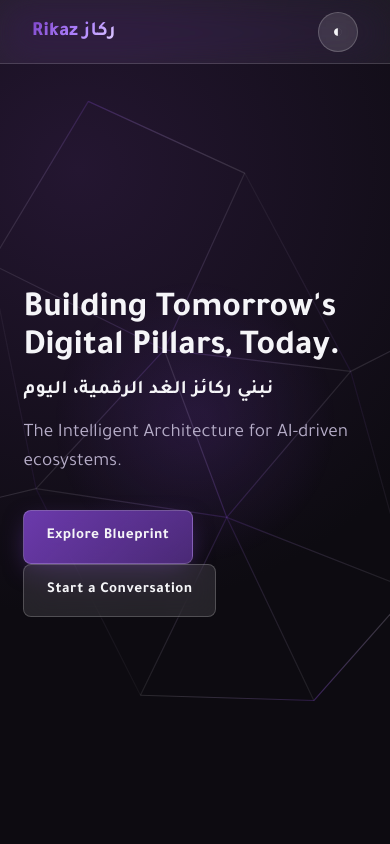
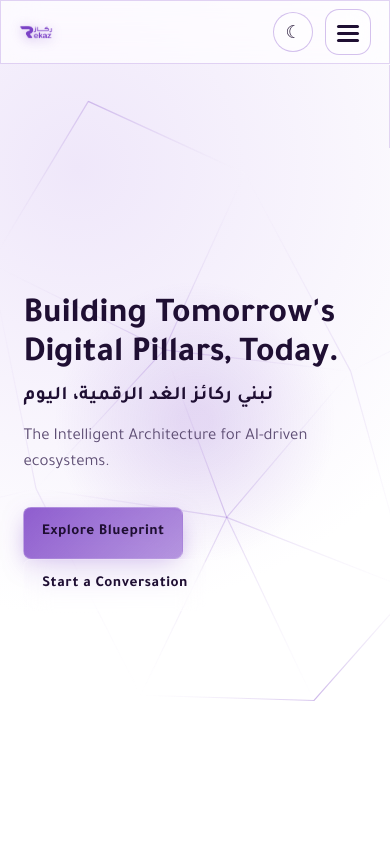
Before and after one commit to RekazCode/website, a plain HTML site: page index.html in a window 390 px wide. Both pictures are taken after a click on the button "Switch to light theme". Shown: the top 844 px of the page. Drawn offline with Linux system fonts and the light colour scheme.

Commit message:
new update responsive and light mode

```diff
--- a/assets/css/styles.css
+++ b/assets/css/styles.css
@@ -1,12 +1,21 @@
-/* Rikaz - Intelligent Architecture Theme */
+/* Rekaz - Intelligent Architecture Theme */
 :root {
+  /* Core palette */
   --color-primary: #7b42c6;
   --color-primary-rgb: 123,66,198;
+
+  /* Default (dark) theme */
   --color-bg: #0d0b11;
   --color-bg-alt: #16131d;
   --color-surface: rgba(255,255,255,0.08);
   --color-text: #f5f5f8;
   --color-text-dim: #b6adc8;
+  --border-color: rgba(255,255,255,0.15);
+  --border-color-strong: rgba(255,255,255,0.2);
+  --app-bg-gradient: radial-gradient(circle at 20% 20%,#241631,#0d0b11 60%);
+  --project-bg: linear-gradient(135deg,#22152f,#15101d);
+
+  /* Shared */
   --blur-strength: 18px;
   --radius-sm: 8px;
   --radius: 16px;
@@ -15,10 +24,17 @@
   --transition: 0.55s cubic-bezier(.23,1,.32,1);
 }
 
-.dark {
-  --color-bg: #06050a;
-  --color-bg-alt: #100e15;
-  --color-surface: rgba(255,255,255,0.06);
+/* Light theme overrides */
+.light {
+  --color-bg: #f6f5fb;
+  --color-bg-alt: #ffffff;
+  --color-surface: rgba(255,255,255,0.65);
+  --color-text: #1f0f33;
+  --color-text-dim: #5d4d73;
+  --border-color: rgba(123,66,198,0.22);
+  --border-color-strong: rgba(123,66,198,0.32);
+  --app-bg-gradient: radial-gradient(circle at 20% 20%, #efe7fa, #ffffff 60%);
+  --project-bg: linear-gradient(135deg,#f4eefb,#e7ddf7);
 }
 
 * { box-sizing: border-box; }
@@ -26,11 +42,12 @@ html { scroll-behavior: smooth; }
 body {
   margin: 0;
   font-family: 'Tajawal', system-ui, sans-serif;
-  background: radial-gradient(circle at 20% 20%,#241631,#0d0b11 60%) fixed;
+  background: var(--app-bg-gradient) fixed;
   color: var(--color-text);
   line-height: 1.5;
   -webkit-font-smoothing: antialiased;
   overflow-x: hidden;
+  transition: background 0.8s ease, color .6s ease;
 }
 
 .arabic { font-weight: 600; letter-spacing: .5px; }
@@ -42,13 +59,25 @@ body {
   backdrop-filter: blur(var(--blur-strength)) saturate(160%);
   -webkit-backdrop-filter: blur(var(--blur-strength)) saturate(160%);
   background: linear-gradient(120deg,rgba(255,255,255,0.12),rgba(255,255,255,0.04));
-  border-bottom: 1px solid rgba(255,255,255,0.15);
+  border-bottom: 1px solid var(--border-color);
 }
-.logo { font-weight: 800; font-size: 1.25rem; background: var(--gradient-primary); -webkit-background-clip: text; color: transparent; }
-.main-nav a { color: var(--color-text); text-decoration: none; margin: 0 1rem; font-weight: 500; position: relative; }
+.logo { font-weight: 800; font-size: 1.25rem; background: var(--gradient-primary); -webkit-background-clip: text; background-clip: text; color: transparent; }
+.logo img.brand-logo { display: block; height: 40px; width: auto; filter: drop-shadow(0 2px 6px rgba(var(--color-primary-rgb),0.45)); transition: transform .6s ease, filter .6s ease; }
+.logo img.brand-logo:hover { transform: scale(1.04) rotate(-1deg); }
+.main-nav { display: flex; align-items: center; gap: .5rem; }
+.main-nav a { color: var(--color-text); text-decoration: none; margin: 0 .75rem; font-weight: 500; position: relative; padding: .4rem .2rem; }
 .main-nav a::after { content: ''; position: absolute; left: 0; bottom: -6px; width: 0; height: 2px; background: var(--gradient-primary); transition: width .4s ease; border-radius: 2px; }
 .main-nav a:hover::after, .main-nav a:focus-visible::after { width: 100%; }
-.theme-toggle { background: rgba(255,255,255,0.1); border: 1px solid rgba(255,255,255,0.2); color: var(--color-text); width: 40px; height: 40px; border-radius: 50%; cursor: pointer; font-size: 1.1rem; display: grid; place-items: center; backdrop-filter: blur(var(--blur-strength)); transition: var(--transition); }
+.header-actions { display: flex; align-items: center; gap: .75rem; }
+.theme-toggle { background: rgba(255,255,255,0.1); border: 1px solid var(--border-color-strong); color: var(--color-text); width: 40px; height: 40px; border-radius: 50%; cursor: pointer; font-size: 1.1rem; display: grid; place-items: center; backdrop-filter: blur(var(--blur-strength)); transition: var(--transition); }
+.nav-toggle { display: none; position: relative; width: 46px; height: 46px; border-radius: 14px; background: rgba(255,255,255,0.08); border: 1px solid var(--border-color-strong); cursor: pointer; overflow: hidden; backdrop-filter: blur(var(--blur-strength)); transition: var(--transition); }
+.nav-toggle .bar { position: absolute; left: 11px; right: 11px; height: 2.8px; background: var(--color-text); border-radius: 4px; transition: transform .55s var(--transition), top .55s var(--transition), opacity .4s ease; }
+.nav-toggle .bar:nth-child(1){ top: 15px; }
+.nav-toggle .bar:nth-child(2){ top: 22px; }
+.nav-toggle .bar:nth-child(3){ top: 29px; }
+.nav-toggle[aria-expanded="true"] .bar:nth-child(1){ top: 22px; transform: rotate(45deg); }
+.nav-toggle[aria-expanded="true"] .bar:nth-child(2){ opacity: 0; }
+.nav-toggle[aria-expanded="true"] .bar:nth-child(3){ top: 22px; transform: rotate(-45deg); }
 .theme-toggle:hover { background: rgba(123,66,198,0.3); box-shadow: 0 0 0 4px rgba(123,66,198,0.25); }
 
 .hero { position: relative; min-height: 100vh; display: flex; align-items: center; padding: 0 clamp(1rem,6vw,7rem); }
@@ -66,13 +95,13 @@ body {
 .btn:hover, .btn:focus-visible { box-shadow: 0 0 0 4px rgba(var(--color-primary-rgb),0.35), 0 8px 32px -4px rgba(var(--color-primary-rgb),0.6); transform: translateY(-3px); }
 .btn:active { transform: translateY(0); }
 
-.section { padding: clamp(4rem,12vh,8rem) clamp(1rem,6vw,6rem); position: relative; }
+.section { padding: clamp(3.5rem,10vh,7.5rem) clamp(1rem,5.5vw,5.5rem); position: relative; }
 .section-head { max-width: 860px; margin: 0 auto 3.5rem; text-align: center; }
 .section-head h2 { font-size: clamp(2rem,4vw,3rem); margin: 0 0 .75rem; letter-spacing: .5px; }
 .section-head p { color: var(--color-text-dim); margin: 0; }
 
-.service-grid { display: grid; gap: 2rem; grid-template-columns: repeat(auto-fit,minmax(240px,1fr)); }
-.service-card { padding: 1.75rem 1.5rem 1.9rem; border-radius: var(--radius); position: relative; overflow: hidden; border: 1px solid rgba(255,255,255,0.15); animation: floatCard 9s ease-in-out infinite; }
+.service-grid { display: grid; gap: 2rem; grid-template-columns: repeat(auto-fit,minmax(min(100%,260px),1fr)); }
+.service-card { padding: 1.75rem 1.5rem 1.9rem; border-radius: var(--radius); position: relative; overflow: hidden; border: 1px solid var(--border-color); animation: floatCard 9s ease-in-out infinite; }
 .service-card::before { content: ''; position: absolute; inset: 0; background: radial-gradient(circle at 30% 20%, rgba(var(--color-primary-rgb),0.35), transparent 60%); opacity: 0; transition: opacity .8s ease; }
 .service-card:hover::before { opacity: 1; }
 .service-card h3 { margin: 1rem 0 .75rem; font-size: 1.25rem; }
@@ -85,13 +114,13 @@ body {
 @keyframes floatCard { 0%,100% { transform: translateY(0); } 50% { transform: translateY(-8px); } }
 
 .showcase { background: radial-gradient(circle at 80% 20%, rgba(var(--color-primary-rgb),0.25), transparent 60%); }
-.projects-grid { display: grid; gap: 2rem; grid-template-columns: repeat(auto-fit,minmax(280px,1fr)); }
-.project { position: relative; border-radius: var(--radius); overflow: hidden; cursor: pointer; aspect-ratio: 4/3; display: flex; align-items: flex-end; padding: 1rem; background: linear-gradient(135deg,#22152f,#15101d); border: 1px solid rgba(255,255,255,0.12); isolation: isolate; }
+.projects-grid { display: grid; gap: 1.75rem; grid-template-columns: repeat(auto-fit,minmax(min(100%,280px),1fr)); }
+.project { position: relative; border-radius: var(--radius); overflow: hidden; cursor: pointer; aspect-ratio: 4/3; display: flex; align-items: flex-end; padding: 1rem; background: var(--project-bg); border: 1px solid var(--border-color); isolation: isolate; }
 .project::before { content: ''; position: absolute; inset: 0; background: linear-gradient(160deg, rgba(var(--color-primary-rgb),0.7), transparent 60%); opacity: 0; transition: opacity .6s ease; z-index: 0; }
 .project:hover::before { opacity: .9; }
 .project h3 { margin: 0; font-size: 1.1rem; z-index: 1; }
 
-.contact-form { max-width: 760px; margin: 0 auto; padding: 2.5rem 2rem; border-radius: calc(var(--radius) + 4px); border: 1px solid rgba(255,255,255,0.15); }
+.contact-form { max-width: 760px; margin: 0 auto; padding: 2.5rem 2rem; border-radius: calc(var(--radius) + 4px); border: 1px solid var(--border-color); }
 .form-row { display: flex; gap: 1.5rem; flex-wrap: wrap; }
 .field { flex: 1 1 240px; display: flex; flex-direction: column; margin-bottom: 1.25rem; }
 label { font-size: .85rem; text-transform: uppercase; letter-spacing: .7px; font-weight: 600; margin-bottom: .4rem; }
@@ -105,12 +134,21 @@ input:focus, textarea:focus { outline: none; border-color: var(--color-primary);
 .modal { position: fixed; inset: 0; display: flex; align-items: center; justify-content: center; opacity: 0; pointer-events: none; transition: opacity .5s ease; z-index: 2000; }
 .modal.show { opacity: 1; pointer-events: auto; }
 .modal-backdrop { position: absolute; inset: 0; background: rgba(10,6,18,0.75); backdrop-filter: blur(12px); }
-.modal-dialog { position: relative; width: min(880px,92%); padding: 2.2rem 2rem 2.4rem; border-radius: calc(var(--radius) + 6px); border: 1px solid rgba(255,255,255,0.18); max-height: 80vh; overflow-y: auto; }
-.modal-close { position: absolute; top: .6rem; right: .6rem; background: rgba(255,255,255,0.1); border: 1px solid rgba(255,255,255,0.2); color: var(--color-text); width: 38px; height: 38px; border-radius: 50%; font-size: 1.2rem; cursor: pointer; transition: var(--transition); }
+.modal-dialog { position: relative; width: min(880px,92%); padding: 2.2rem 2rem 2.4rem; border-radius: calc(var(--radius) + 6px); border: 1px solid var(--border-color-strong); max-height: 80vh; overflow-y: auto; }
+.modal-close { position: absolute; top: .6rem; right: .6rem; background: rgba(255,255,255,0.1); border: 1px solid var(--border-color-strong); color: var(--color-text); width: 38px; height: 38px; border-radius: 50%; font-size: 1.2rem; cursor: pointer; transition: var(--transition); }
 .modal-close:hover { background: rgba(var(--color-primary-rgb),0.4); }
 
 /* Glass utility */
-.glass { background: var(--color-surface); backdrop-filter: blur(var(--blur-strength)) saturate(180%); -webkit-backdrop-filter: blur(var(--blur-strength)) saturate(180%); }
+.glass { background: var(--color-surface); backdrop-filter: blur(var(--blur-strength)) saturate(180%); -webkit-backdrop-filter: blur(var(--blur-strength)) saturate(180%); border: 1px solid var(--border-color); }
+
+/* Light theme specific tweaks */
+.light .project::before { background: linear-gradient(160deg, rgba(var(--color-primary-rgb),0.3), transparent 60%); }
+.light .service-card::before { background: radial-gradient(circle at 30% 20%, rgba(var(--color-primary-rgb),0.55), transparent 60%); }
+.light .site-footer { color: var(--color-text-dim); }
+
+/* Improve contrast in light */
+.light input, .light textarea { background: rgba(255,255,255,0.9); color: var(--color-text); border-color: var(--border-color); }
+.light input:focus, .light textarea:focus { background: rgba(255,255,255,1); }
 
 /* Scroll animations */
 [data-animate] { opacity: 0; transform: translateY(40px); transition: opacity .9s ease, transform 1.2s var(--transition); }
@@ -122,8 +160,27 @@ input:focus, textarea:focus { outline: none; border-color: var(--color-primary);
   [data-animate] { opacity: 1 !important; transform: none !important; }
 }
 
-@media (max-width: 780px) {
-  .main-nav { display: none; }
+/* Medium breakpoint adjustments */
+@media (max-width: 1100px) {
+  .hero h1 { font-size: clamp(2.3rem,5.6vw,3.6rem); }
+}
+
+/* Mobile navigation */
+@media (max-width: 860px) {
+  .nav-toggle { display: block; }
+  .main-nav { position: fixed; top: 64px; right: 0; bottom: 0; width: min(280px,75%); background: rgba(20,14,30,0.82); backdrop-filter: blur(calc(var(--blur-strength)*1.1)); -webkit-backdrop-filter: blur(calc(var(--blur-strength)*1.1)); flex-direction: column; align-items: flex-start; padding: 2.2rem 1.75rem 3rem; gap: .25rem; transform: translateX(100%); transition: transform .75s var(--transition); border-left: 1px solid var(--border-color); }
+  .light .main-nav { background: rgba(255,255,255,0.78); }
+  .main-nav a { margin: 0; font-size: 1.05rem; width: 100%; padding: .75rem 0; }
+  .main-nav.show { transform: translateX(0); }
+  body.menu-open { overflow: hidden; }
   .hero { padding-top: 4rem; }
-  .hero h1 { font-size: clamp(2.2rem,8vw,3.4rem); }
 }
+
+/* Small screens */
+@media (max-width: 560px) {
+  .hero h1 { font-size: clamp(2rem,9vw,3.1rem); }
+  .lead { font-size: 1.05rem; }
+  .cta-group .btn { padding: .85rem 1.1rem; }
+  .site-header { padding: 0 1.1rem; }
+  .logo img.brand-logo { height: 34px; }
+}
--- a/assets/js/app.js
+++ b/assets/js/app.js
@@ -1,4 +1,4 @@
-// Rikaz Interactive Script
+// Rekaz Interactive Script
 // Core features: rotating crystal canvas, intersection animations, dynamic projects, modal, contact form validation, theme toggle.
 
 const $$ = (sel, ctx = document) => Array.from(ctx.querySelectorAll(sel));
@@ -190,13 +190,56 @@ function initContactForm() {
 
 function initThemeToggle() {
   const btn = $('#themeToggle');
-  const stored = localStorage.getItem('rikaz-theme');
-  if (stored === 'dark') document.documentElement.classList.add('dark');
+  if (!btn) return;
+  // migrate old key if exists
+  const old = localStorage.getItem('rikaz-theme');
+  if (old && !localStorage.getItem('rekaz-theme')) {
+    localStorage.setItem('rekaz-theme', old);
+    localStorage.removeItem('rikaz-theme');
+  }
+  const stored = localStorage.getItem('rekaz-theme');
+  // Default theme = dark (no .light class). If stored is light -> add .light class.
+  if (stored === 'light') document.documentElement.classList.add('light');
+  updateThemeToggleIcon();
   btn.addEventListener('click', () => {
-    document.documentElement.classList.toggle('dark');
-    const isDark = document.documentElement.classList.contains('dark');
-    localStorage.setItem('rikaz-theme', isDark ? 'dark' : 'light');
+    document.documentElement.classList.toggle('light');
+    const isLight = document.documentElement.classList.contains('light');
+  localStorage.setItem('rekaz-theme', isLight ? 'light' : 'dark');
+    updateThemeToggleIcon();
   });
+}
+
+function updateThemeToggleIcon() {
+  const btn = $('#themeToggle');
+  if (!btn) return;
+  const isLight = document.documentElement.classList.contains('light');
+  btn.textContent = isLight ? '☾' : '◐';
+  btn.setAttribute('aria-label', isLight ? 'Switch to dark theme' : 'Switch to light theme');
+}
+
+// Mobile navigation
+function initNavToggle() {
+  const nav = $('#primaryNav');
+  const toggle = $('#navToggle');
+  if (!nav || !toggle) return;
+  const links = $$('a', nav);
+  function open(){
+    nav.classList.add('show');
+    toggle.setAttribute('aria-expanded','true');
+    document.body.classList.add('menu-open');
+  }
+  function close(){
+    nav.classList.remove('show');
+    toggle.setAttribute('aria-expanded','false');
+    document.body.classList.remove('menu-open');
+  }
+  toggle.addEventListener('click', () => {
+    const expanded = toggle.getAttribute('aria-expanded') === 'true';
+    expanded ? close() : open();
+  });
+  links.forEach(l => l.addEventListener('click', () => close()));
+  window.addEventListener('resize', () => { if (window.innerWidth > 860) close(); });
+  document.addEventListener('keydown', e => { if (e.key === 'Escape') close(); });
 }
 
 function initCrystal() {
@@ -220,4 +263,5 @@ window.addEventListener('DOMContentLoaded', () => {
   initContactForm();
   initYear();
   initThemeToggle();
+  initNavToggle();
 });
--- a/index.html
+++ b/index.html
@@ -3,8 +3,8 @@
 <head>
   <meta charset="UTF-8" />
   <meta name="viewport" content="width=device-width, initial-scale=1.0" />
-  <title>Rikaz | Intelligent Architecture</title>
-  <meta name="description" content="Rikaz AI Tech Company - The Intelligent Architecture" />
+  <title>Rekaz | Intelligent Architecture</title>
+  <meta name="description" content="Rekaz AI Tech Company - The Intelligent Architecture" />
   <link rel="preconnect" href="https://fonts.googleapis.com">
   <link rel="preconnect" href="https://fonts.gstatic.com" crossorigin>
   <link href="https://fonts.googleapis.com/css2?family=Tajawal:wght@300;400;500;700;800&display=swap" rel="stylesheet">
@@ -12,13 +12,22 @@
 </head>
 <body>
   <header class="site-header glass" id="top">
-    <div class="logo">Rikaz <span class="arabic">ركاز</span></div>
-    <nav class="main-nav">
+    <div class="logo">
+      <img src="assets/img/بنج-02.png" alt="Rekaz ركاز" class="brand-logo" />
+    </div>
+    <nav class="main-nav" id="primaryNav" aria-label="Main navigation">
       <a href="#services">Services</a>
       <a href="#showcase">Showcase</a>
       <a href="#contact">Contact</a>
     </nav>
-    <button class="theme-toggle" aria-label="Toggle theme" id="themeToggle">◐</button>
+    <div class="header-actions">
+      <button class="theme-toggle" aria-label="Toggle theme" id="themeToggle">◐</button>
+      <button class="nav-toggle" id="navToggle" aria-label="Menu" aria-controls="primaryNav" aria-expanded="false">
+        <span class="bar"></span>
+        <span class="bar"></span>
+        <span class="bar"></span>
+      </button>
+    </div>
   </header>
 
   <section class="hero" id="hero">
@@ -105,7 +114,7 @@
   </section>
 
   <footer class="site-footer">
-    <p>&copy; <span id="year"></span> Rikaz (ركاز). All rights reserved.</p>
+  <p>&copy; <span id="year"></span> Rekaz (ركاز). All rights reserved.</p>
   </footer>
 
   <div class="modal" id="projectModal" aria-hidden="true" role="dialog" aria-modal="true">
```
Also changed, not shown: assets/img/بنج-02.png (added), 1 other file.
